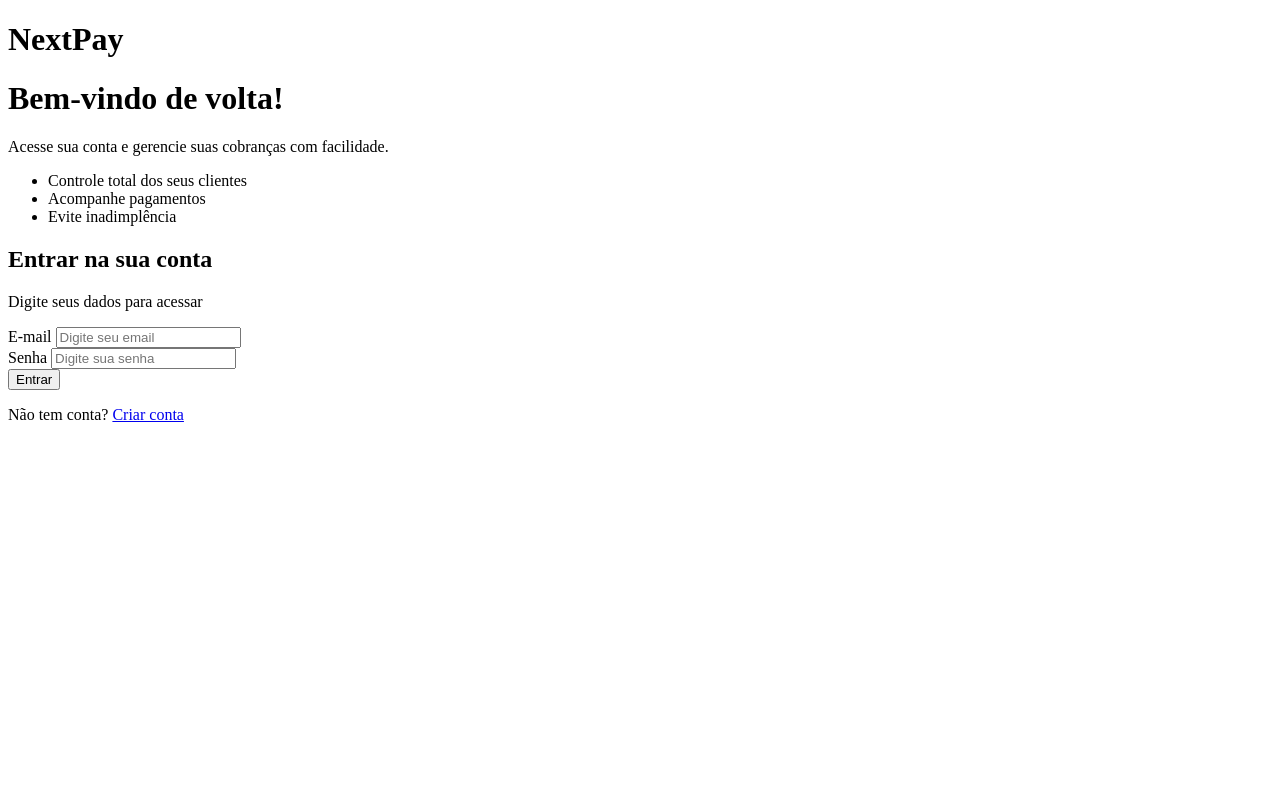
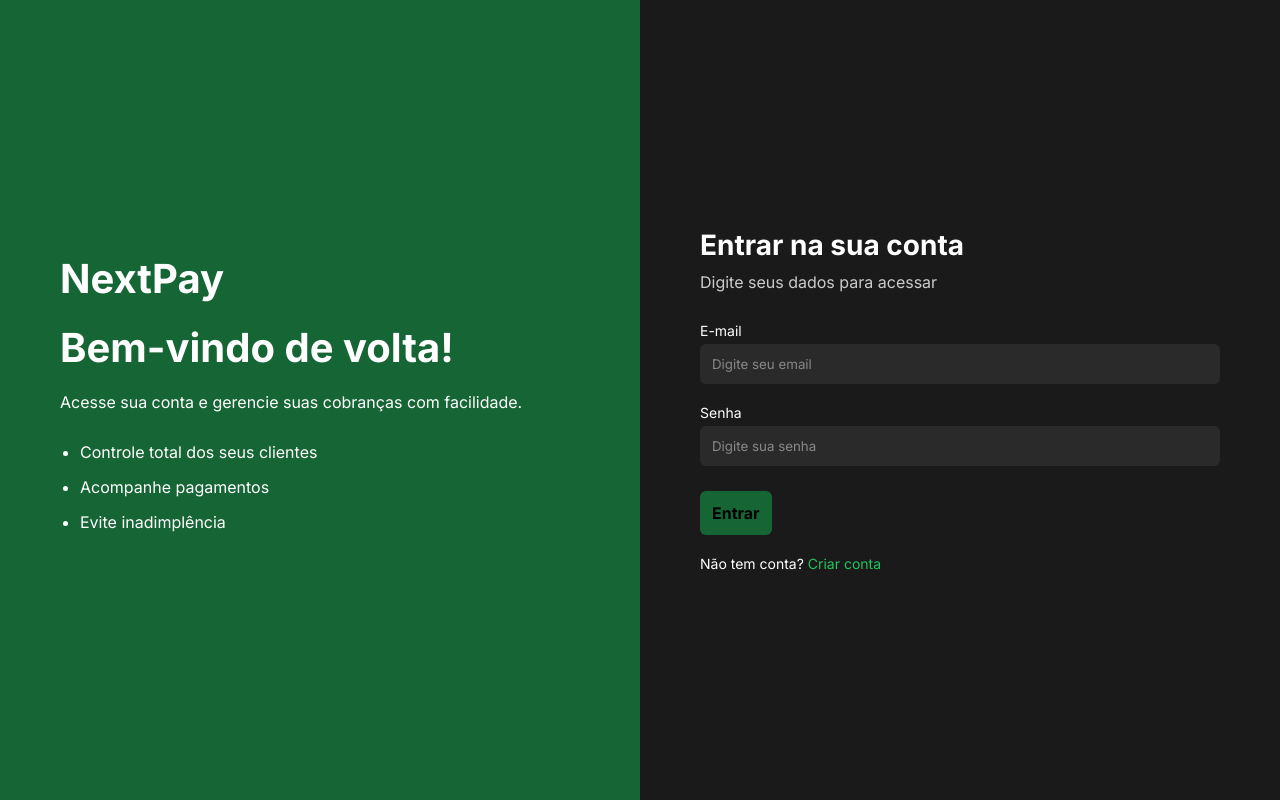
Before and after one commit to octavio-knupp/Gestao-De-Assinaturas, a Django app: page /login/ in a window 1280 px wide. Run offline with Django 5.2, Linux system fonts and the light colour scheme.

Commit message:
feat: integração das telas home, login e cadastro com validação e melhorias de UI

```diff
--- a/backend/clients/views.py
+++ b/backend/clients/views.py
@@ -66,7 +66,13 @@ def login_client(request):
 
         try:
             client = Client.objects.get(email=email, password=password)
-            return redirect('create_client')  # depois você muda isso
+
+            # ✅ CRIA SESSÃO
+            request.session['client_id'] = client.id
+            request.session['client_name'] = client.first_name
+
+            return redirect('home_client')  # muda pra home
+
         except Client.DoesNotExist:
             return render(request, 'login_client.html', {
                 'erro': 'Email ou senha inválidos'
--- a/backend/templates/login_client.html
+++ b/backend/templates/login_client.html
@@ -5,7 +5,7 @@
     <meta charset="UTF-8">
     <meta name="viewport" content="width=device-width, initial-scale=1.0">
 
-    <link rel="icon" href="{% static 'img/favicon.ico' %}">
+    <link rel="icon" href="{% static 'img/favicon.ico' %}" type="image/png">
     <title>NextPay - Login</title>
 
     <link rel="stylesheet" href="{% static 'css/login_client.css' %}">
@@ -56,7 +56,7 @@
             <button type="submit" class="btn">Entrar</button>
 
             <p class="login">
-                Não tem conta? <a href="/cadastro/">Criar conta</a>
+                Não tem conta? <a href="{% url 'create_client' %}">Criar conta</a>
             </p>
 
         </form>
--- a/static/css/login_client.css
+++ b/static/css/login_client.css
@@ -0,0 +1,145 @@
+@import url('https://fonts.googleapis.com/css2?family=Inter:wght@400;600;700&display=swap');
+
+* {
+    margin: 0;
+    padding: 0;
+    box-sizing: border-box;
+    font-family: 'Inter', sans-serif;
+}
+
+body {
+    height: 100vh;
+    background-color: #111;
+}
+
+/* CONTAINER PRINCIPAL */
+.container {
+    display: flex;
+    height: 100vh;
+}
+
+/* LADO ESQUERDO */
+.left {
+    width: 50%;
+    background-color: #166534; /* verde */
+    color: white;
+    padding: 60px;
+    display: flex;
+    flex-direction: column;
+    justify-content: center;
+}
+
+.left h1 {
+    font-size: 40px;
+    margin-bottom: 20px;
+}
+
+.left .sub {
+    margin-bottom: 30px;
+    font-size: 16px;
+}
+
+.left ul {
+    list-style: disc;
+    margin-left: 20px;
+}
+
+.left li {
+    margin-bottom: 15px;
+}
+
+/* LADO DIREITO */
+.right {
+    width: 50%;
+    background-color: #1a1a1a;
+    color: white;
+    padding: 60px;
+    display: flex;
+    flex-direction: column;
+    justify-content: center; /* centraliza (importante pro login) */
+}
+
+.right h2 {
+    font-size: 28px;
+    margin-bottom: 10px;
+}
+
+.right .sub {
+    margin-bottom: 30px;
+    color: #ccc;
+}
+
+/* INPUTS */
+.input-group {
+    display: flex;
+    flex-direction: column;
+    gap: 20px;
+}
+
+.input-box {
+    display: flex;
+    flex-direction: column;
+}
+
+.input-box label {
+    margin-bottom: 5px;
+    font-size: 14px;
+}
+
+.input-box input {
+    padding: 12px;
+    border-radius: 6px;
+    border: none;
+    background-color: #2a2a2a;
+    color: white;
+}
+
+.input-box input::placeholder {
+    color: #888;
+}
+
+.input-box input:focus {
+    outline: 2px solid #22c55e;
+}
+
+/* BOTÃO */
+.btn {
+    margin-top: 25px;
+    padding: 12px;
+    border: none;
+    border-radius: 6px;
+    background-color: #166534;
+    color: rgb(0, 0, 0);
+    font-size: 16px;
+    cursor: pointer;
+    transition: 0.3s;
+    font-weight: bold;
+    text-decoration: none;
+}
+
+.btn:hover {
+    background-color: #15803d;
+}
+
+/* LINK */
+.login {
+    margin-top: 20px;
+    font-size: 14px;
+}
+
+.login a {
+    color: #22c55e;
+    text-decoration: none;
+}
+
+.login a:hover {
+    text-decoration: underline;
+}
+
+/* ERRO */
+.error-box {
+    background-color: #7f1d1d;
+    padding: 10px;
+    border-radius: 5px;
+    margin-bottom: 20px;
+}
```
Also changed, not shown: backend/templates/home_client.html (+3 -4 lines), static/css/home.css (+7 -2 lines).
